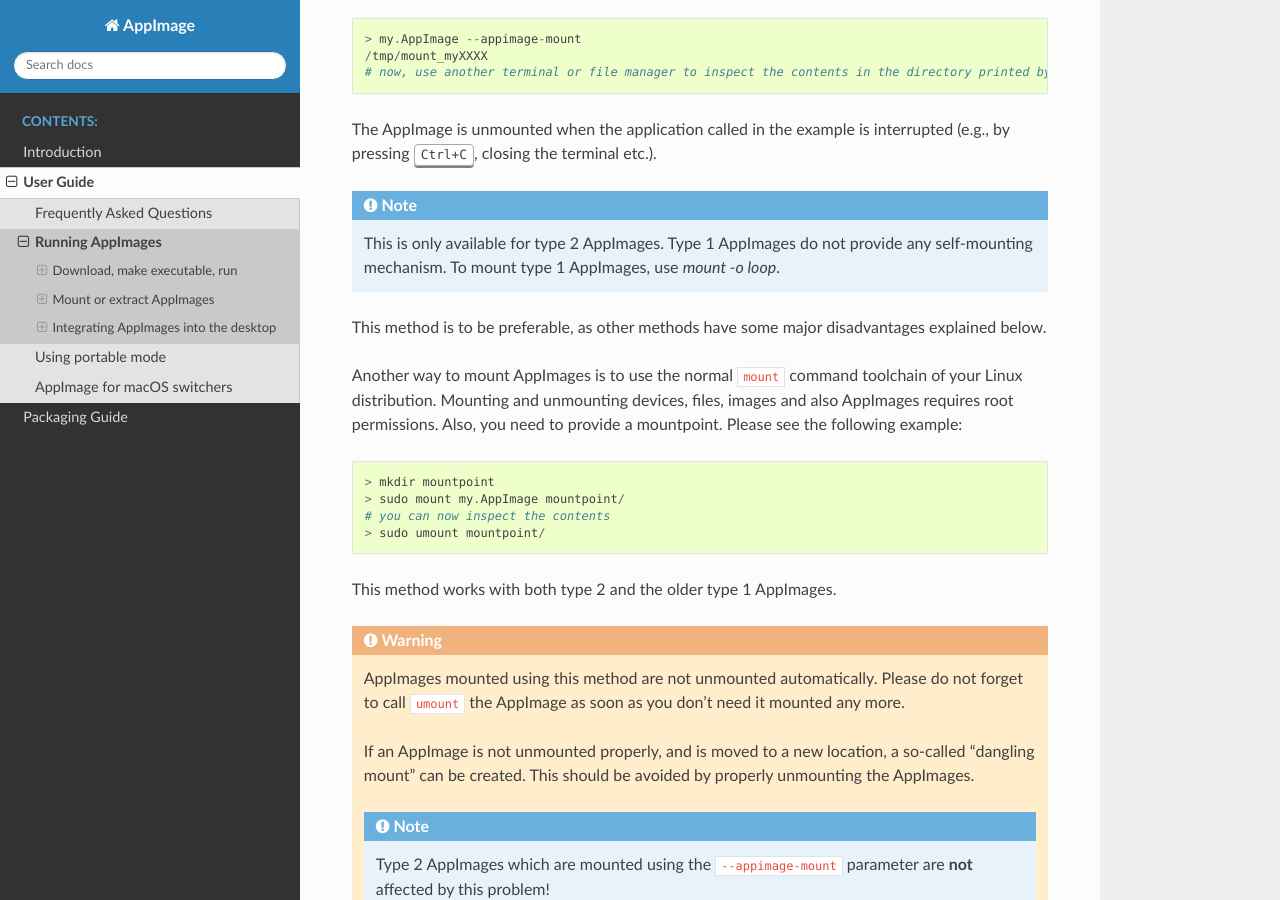
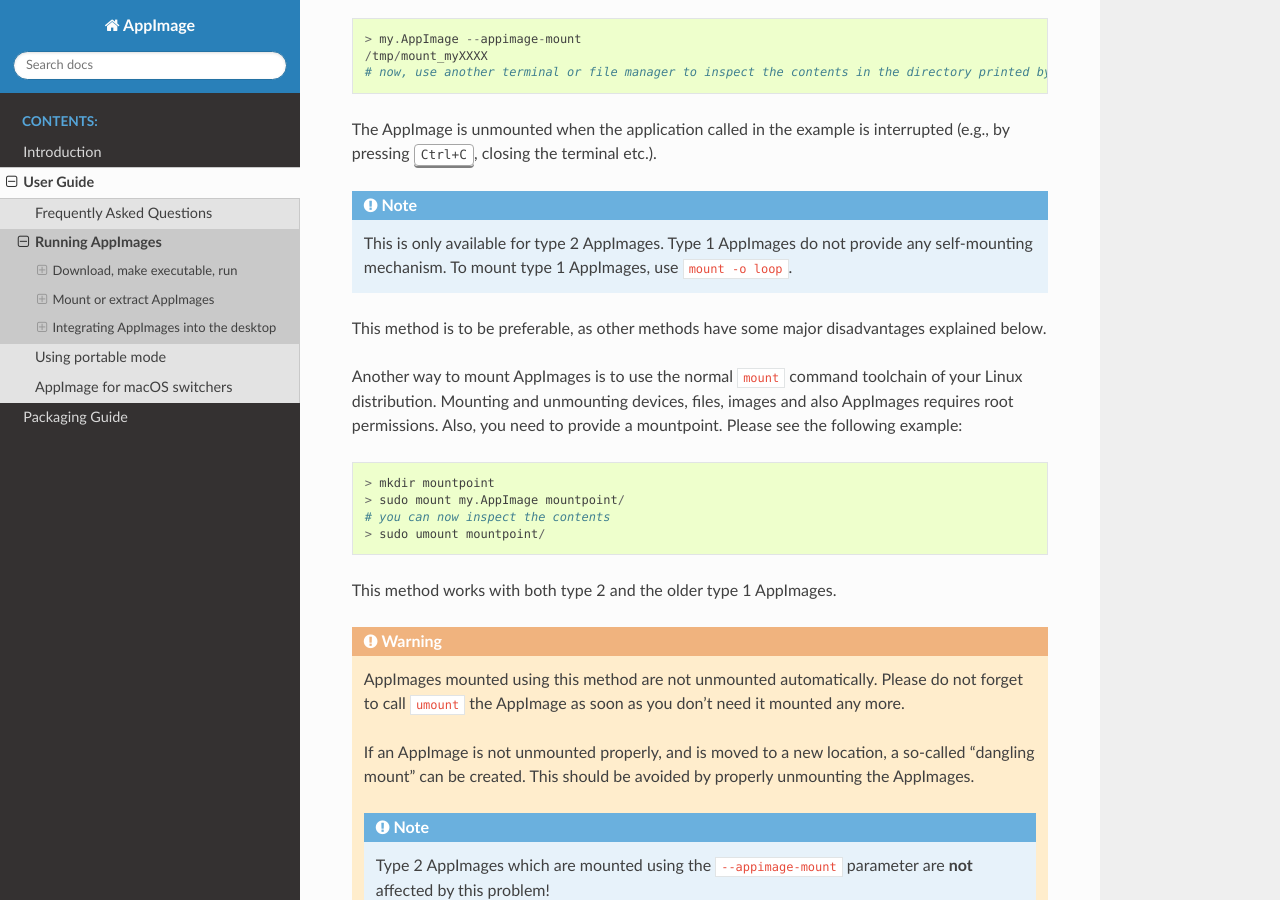
Before and after one commit to AppImage/docs.appimage.org, a Sphinx documentation site: the page built from source/user-guide/run-appimages.rst, in a window 1280 px wide and 900 px high, scrolled down 1986 px. Built offline with Sphinx 7.4.7 and the Read the Docs theme 2.0.0, drawn with Linux system fonts in a browser that asks for light colours.

```diff
--- a/source/user-guide/run-appimages.rst
+++ b/source/user-guide/run-appimages.rst
@@ -64,7 +64,7 @@ To mount an AppImage temporarily, you have two options. The easiest way to do so
 The AppImage is unmounted when the application called in the example is interrupted (e.g., by pressing :kbd:`Ctrl+C`, closing the terminal etc.).
 
 .. note::
-   This is only available for type 2 AppImages. Type 1 AppImages do not provide any self-mounting mechanism. To mount type 1 AppImages, use `mount -o loop`.
+   This is only available for type 2 AppImages. Type 1 AppImages do not provide any self-mounting mechanism. To mount type 1 AppImages, use ``mount -o loop``.
 
 This method is to be preferable, as other methods have some major disadvantages explained below.
 
```
